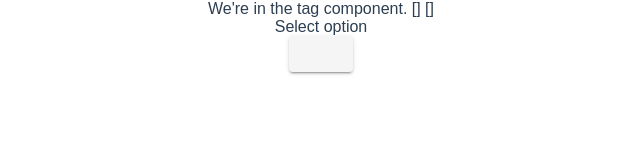
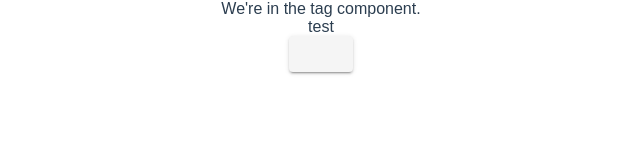
Before and after one commit to vidya1783/FlashCard-StudyApp, a Vue app in the folder vue/: page /tags in a window 1280 px wide. Shown: the top 160 px of the page, without its empty margins (319-959 px from the left). Built offline with nearby package versions, Linux system fonts and the light colour scheme; no server answers; sample sign-in values are in the browser's storage.

Commit message:
the start of the tag component

```diff
--- a/vue/src/components/TagComponent.vue
+++ b/vue/src/components/TagComponent.vue
@@ -22,22 +22,28 @@ to create a UI, copy and paste code and ensure that it works:
 <div v-if="debug">
       We're in the tag component.
 
-{{tagListRaw}}
+<!-- {{tagListRaw}}
 
-{{tagList}}
+{{tagList}} -->
 <div>
   <p>
-<multiselect v-model="selectedTags" :options="tagList"
-multiple="true"
+ <!--  <v-select :options="tagList" v-model="selectedTags" multiple></v-select>
+     {{selectedTags}} -->
+     test
+</P>
+</div>
 
-></multiselect>
-</P>
+<div>
+
+
 </div>
 <v-btn></v-btn>
 <v-container>
 
 <!-- <v-select :value.sync="selectedTags" :text="selectedTags"
 :options="selectedTags"></v-select> -->
+
+
 </v-container>
 </div>
 
@@ -48,11 +54,13 @@ multiple="true"
 <script>
 import cardService from '../services/FlashcardService';
 import tagService from '../services/TagService';
-import Multiselect from 'vue-multiselect';
+// import vSelect from 'vue-select';
+// import 'vue-select/dist/vue-select.css';
 
 export default {
   name: 'tagComponent',
-  components: {Multiselect},
+//  components: {vSelect},
+components: {},
   props: { },
   watchInt: 0,
   data() {
@@ -129,6 +137,6 @@ export default {
 
 <style scoped>
 .nostyleplease {
-  all: initial
+  display:text;
 }
 </style>
```
